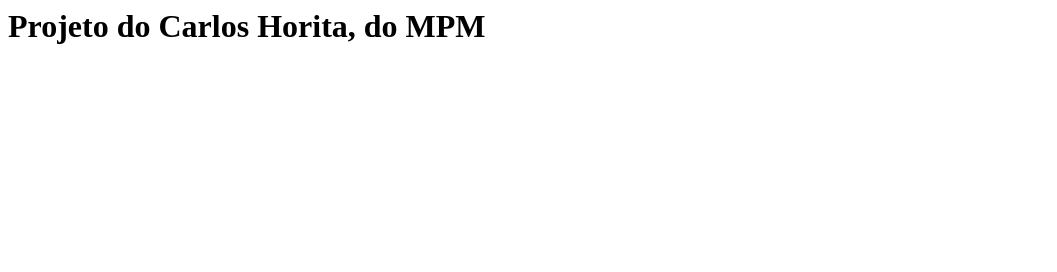
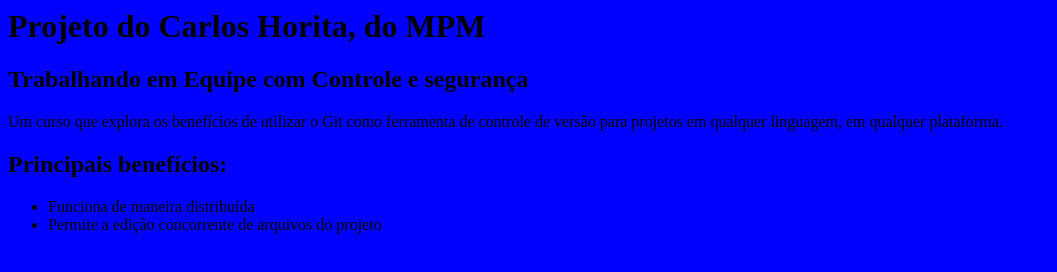
Before and after one commit to carlosHorita/meu-site, a plain HTML site: page index.html in a window 1280 px wide. Shown: the whole page, without its empty margins (0-1057 px from the left). Drawn offline with Linux system fonts and the light colour scheme.

Commit message:
Início do design

```diff
--- /dev/null
+++ b/estilo.css
@@ -0,0 +1,3 @@
+body {
+	background-color: blue
+}
--- a/index.html
+++ b/index.html
@@ -1,7 +1,20 @@
 <html>
 	<head>
+		<link rel="stylesheet" href="estilo.css">
 	</head>
 	<body>
 		<h1>Projeto do Carlos Horita, do MPM</h1>
+		<h2>Trabalhando em Equipe com Controle e segurança</h2>
+
+		<p>
+			Um curso que explora os benefícios de utilizar o Git como ferramenta de controle
+			de versão para projetos em qualquer linguagem, em qualquer plataforma.
+		</p>
+
+		<h2>Principais benefícios:</h2>
+		<ul>
+			<li>Funciona de maneira distribuída</li>
+			<li>Permite a edição concorrente de arquivos do projeto</li>
+		</ul>
 	</body>
 </html>
```
